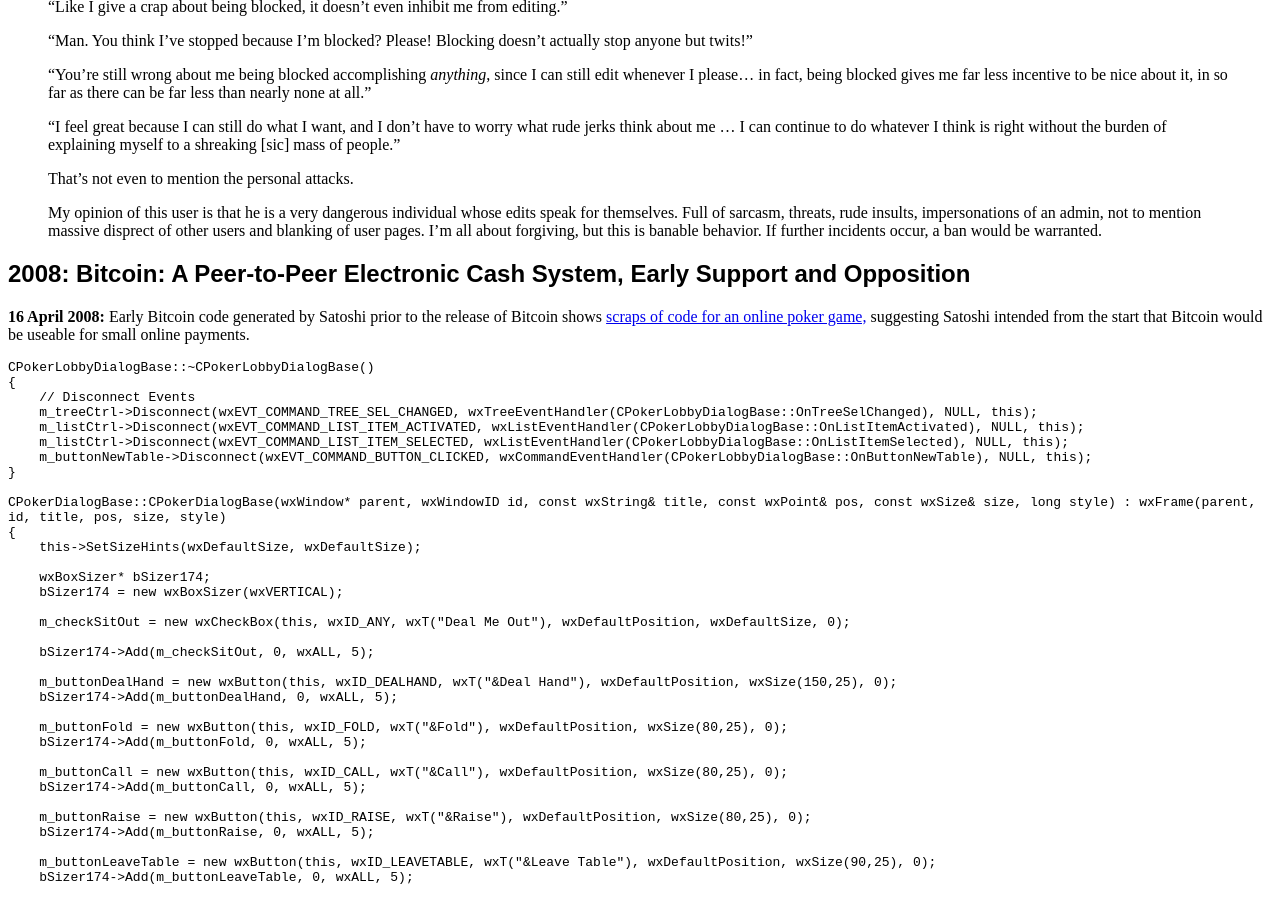
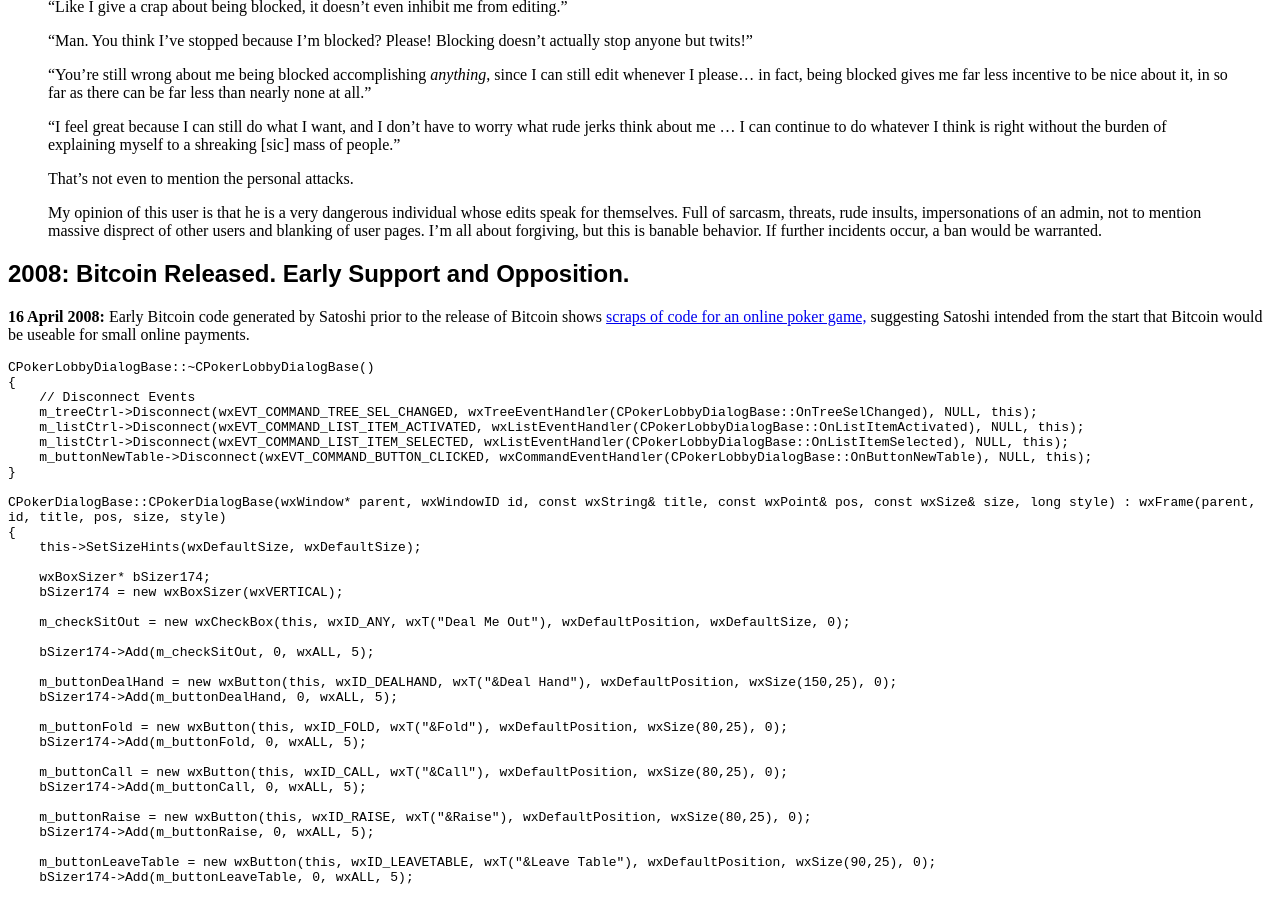
Before and after one commit to derykmakgill/website, a Jekyll site: the page built from btc.md, in a window 1280 px wide and 900 px high, scrolled down 1508 px. Built offline with Jekyll 4.4.1, drawn with Linux system fonts in a browser that asks for light colours; a script that is not in the unit is left out.

Commit message:
Update btc.md

```diff
--- a/btc.md
+++ b/btc.md
@@ -66,7 +66,7 @@
 
 >My opinion of this user is that he is a very dangerous individual whose edits speak for themselves. Full of sarcasm, threats, rude insults, impersonations of an admin, not to mention massive disprect of other users and blanking of user pages. I'm all about forgiving, but this is banable behavior. If further incidents occur, a ban would be warranted.
 
-## 2008: Bitcoin: A Peer-to-Peer Electronic Cash System, Early Support and Opposition
+## 2008: Bitcoin Released. Early Support and Opposition.
 
 **16 April 2008:** Early Bitcoin code generated by Satoshi prior to the release of Bitcoin shows [scraps of code for an online poker game,](https://sourceforge.net/p/bitcoin/code/1/tree/trunk/uibase.cpp) suggesting Satoshi intended from the start that Bitcoin would be useable for small online payments.
 
```
